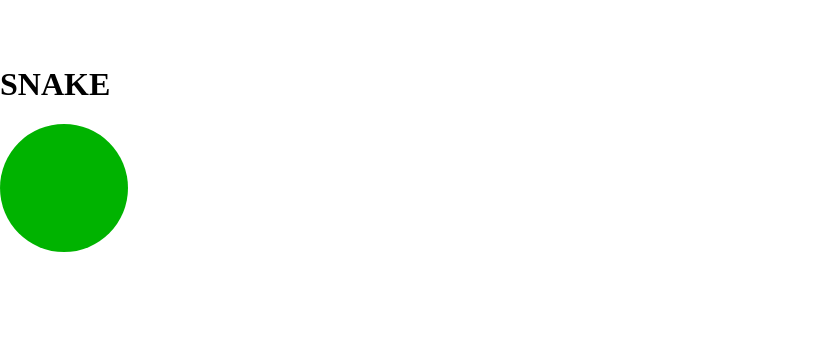
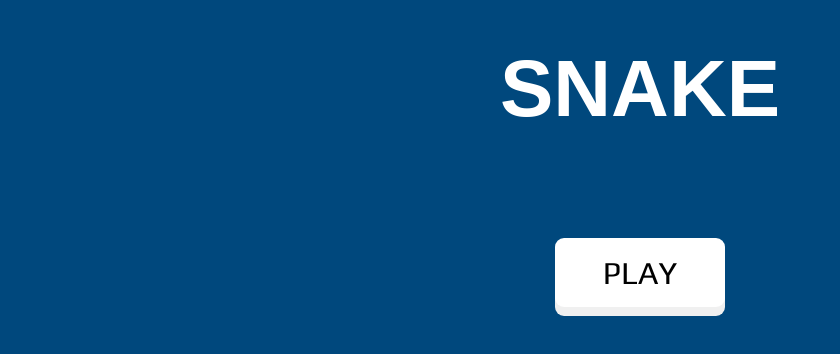
Before and after one commit to StickyKeys/Snake, a website: page views/index.html in a window 1280 px wide. Shown: the part 252-606 px from the top of the page, without its empty margins (0-840 px from the left). Drawn offline with Linux system fonts and the light colour scheme; a web font is replaced by a local one.

Commit message:
Finished home page styling

```diff
--- /dev/null
+++ b/public/stylesheets/index.css
@@ -0,0 +1,89 @@
+:root {
+    --cs-green: #00b300;
+    --cs-red: #b30000;
+    --cs-burgundy: #7d0000;
+    --cs-liteblue: #0067b3;
+    --cs-darkblue: #00487d;
+    --downloaded-thmor: 'Kdam Thmor Pro', sans-serif;
+    --downloaded-play: 'Play', sans-serif;
+}
+
+html {
+    width: 100%;
+    height: 100%;
+    margin: 0px;
+    padding: 0px;
+}
+
+body {
+    width: 100%;
+    height: 100%;
+    margin: 0px;
+    padding: 0px;
+    display: flex;
+    flex-direction: column;
+    justify-content: center;
+    background-color: var(--cs-darkblue);
+}
+
+/* .button-container {
+    width: 10vw;
+    height: 10vw;
+    background-color: var(--cs-green);
+    -moz-border-radius: 50px;
+	-webkit-border-radius: 50px;
+	border-radius: 50%;
+} */
+
+h1 {
+    margin-left: auto;
+    margin-right: auto;
+    font-size: 5rem;
+    color: white;
+    font-family: var(--downloaded-thmor);
+}
+
+/* Button Styles */
+
+.button-container {
+    width: fit-content;
+    margin-left: auto;
+    margin-right: auto;
+    margin-top: 50px;
+}
+
+*, *::before, *::after {
+    transition: all 0.2s ease;
+}
+
+button {
+    border: none;
+    padding: 1rem 3rem;
+    font-size: 2rem;
+    cursor: pointer;
+    margin: 0;
+    font-family: var(--downloaded-play);
+}
+
+.button-container button {
+    border-radius: 9px;
+    box-shadow: 0 9px #f0f0f0;
+    background: #fff;
+}
+
+.button-container button:hover {
+    transform: translateY(4px);
+    box-shadow: 0 5px #f0f0f0;
+}
+
+/* .button-container a:active {
+    color: green;
+} */
+
+/* a {
+    text-decoration: none;
+}
+
+a:visited {
+    color: black;
+} */
--- a/public/stylesheets/styles.css
+++ b/public/stylesheets/styles.css
@@ -38,12 +38,3 @@ body {
     /* width: 100%;
     height: 100%; */
 }
-
-.button-container {
-    width: 10vw;
-    height: 10vw;
-    background-color: var(--cs-green);
-    -moz-border-radius: 50px;
-	-webkit-border-radius: 50px;
-	border-radius: 50%;
-}
--- a/views/index.html
+++ b/views/index.html
@@ -8,13 +8,15 @@
         <meta name="viewport" content="width=device-width, initial-scale=1">
         <link rel="preconnect" href="https://fonts.googleapis.com">
         <link rel="preconnect" href="https://fonts.gstatic.com" crossorigin>
+        <link href="https://fonts.googleapis.com/css2?family=Kdam+Thmor+Pro&family=Play&display=swap" rel="stylesheet">
         <link href="https://fonts.googleapis.com/css2?family=Kdam+Thmor+Pro&display=swap" rel="stylesheet">
-        <link rel="stylesheet" href="/stylesheets/styles.css">
+        <link rel="stylesheet" href="/stylesheets/index.css">
     </head>
     <body>
         <h1>SNAKE</h1>
         <div class="button-container">
-
+            <a href="/snake"><button>PLAY</button></a>
+            <!-- <a href="/snake">PLAY</a> -->
         </div>
     </body>
 </html>
```
